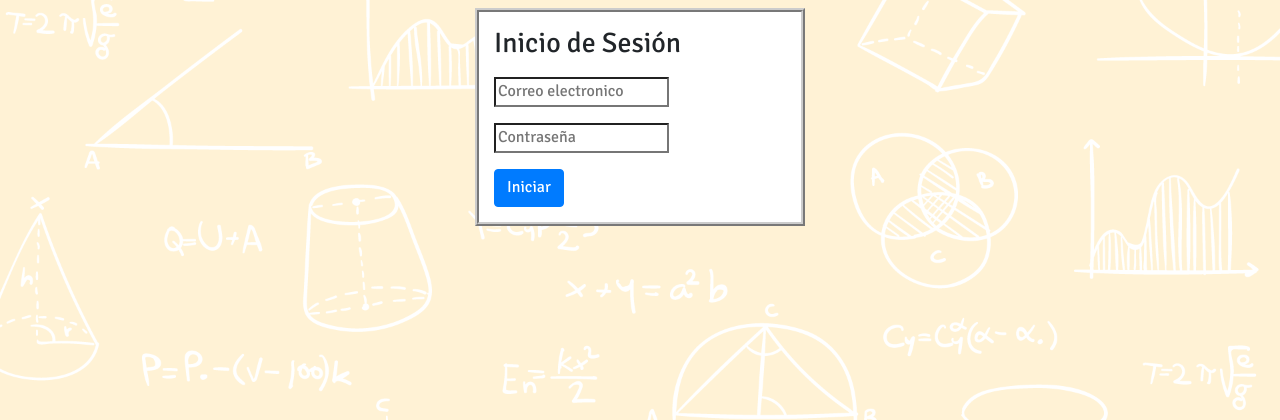
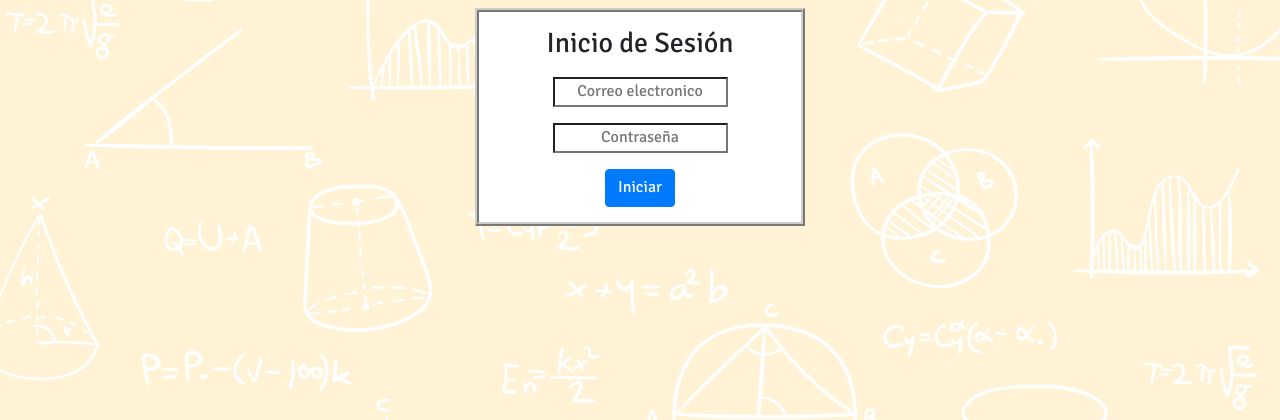
Before and after one commit to JD-SWaresol/01_Symfony_Friky-Land, a Symfony app: template templates/login/index.html.twig in a window 1280 px wide. Shown: the top 420 px of the page. Run offline with Twig, Linux system fonts and the light colour scheme; the template is opened without the code that fills it, so the values that code supplies are empty; some libraries are stand-ins or nearby versions.

Commit message:
WIP_05: Align text Login User Form

```diff
--- a/public/css/main.css
+++ b/public/css/main.css
@@ -59,6 +59,7 @@ body {
     background-color: #fff;
     border: ridge #ccc;
     border-width: 4px;
+    text-align:center;
 }
 
 
@@ -81,6 +82,7 @@ body {
     border-bottom-right-radius: 0;
     border-bottom-left-radius: 0;
     margin: 0 auto;
+    text-align:center;
 }
 
 
@@ -89,4 +91,5 @@ body {
     border-top-left-radius: 0;
     border-top-right-radius: 0;
     margin: 0 auto;
+    text-align:center;
 }
```
